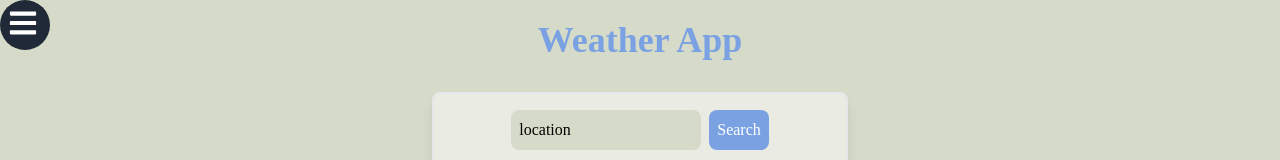
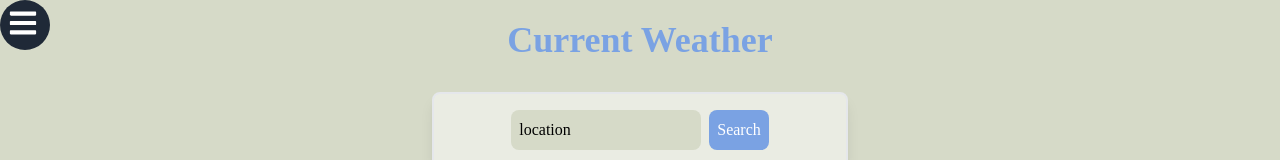
Before and after one commit to Abdullahprogramme/Weather-App, a React (Create React App) app: page / in a window 1280 px wide. Shown: the top 160 px of the page. Built offline with nearby package versions, Linux system fonts and the light colour scheme.

Commit message:
Update HomePage.js

```diff
--- a/src/Pages/HomePage.js
+++ b/src/Pages/HomePage.js
@@ -64,7 +64,7 @@ const HomePage = () => {
                 animate={{ y: 0, opacity: 1 }}
                 transition={{ duration: 0.5 }}
             >
-                Weather App
+                Current Weather
             </motion.h1>
             {/* w-3/4 lg:w-1/2 xl:w-1/3 mx-auto */}
             <motion.form
```
